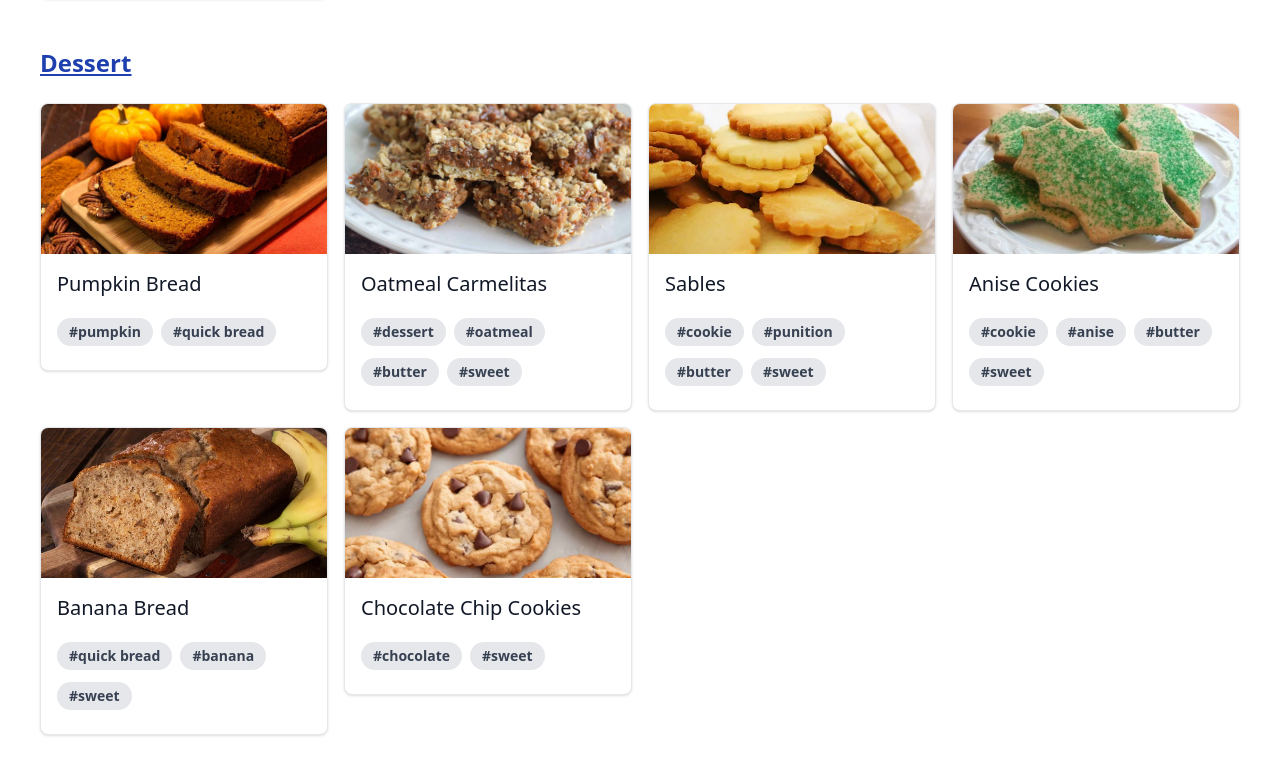
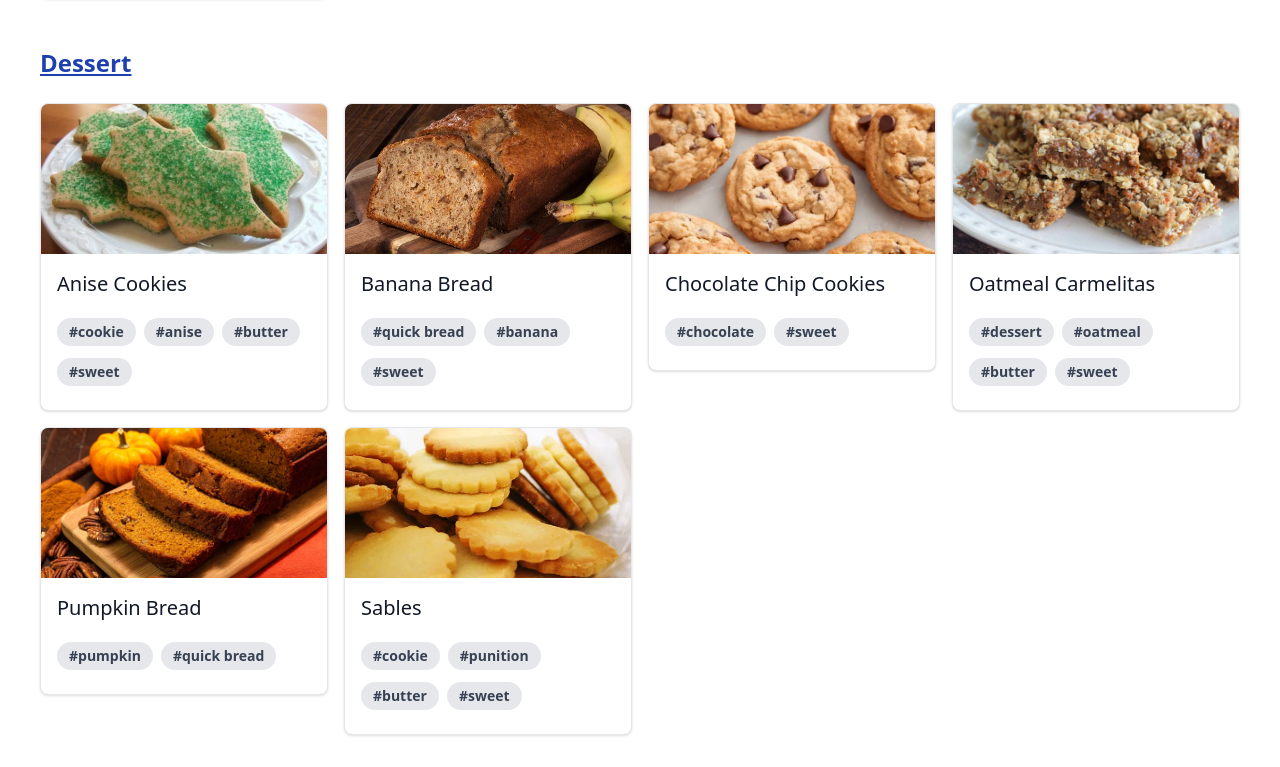
Before and after one commit to tracysgit/recipes-react-next-js, a Next.js app: page / in a window 1280 px wide. Shown: the part 2113-2880 px from the top of the page. Built offline with nearby package versions, Linux system fonts and the light colour scheme.

Commit message:
Sorted the recipes alphabetically.

```diff
--- a/src/app/category/[categorySlug]/page.js
+++ b/src/app/category/[categorySlug]/page.js
@@ -1,12 +1,25 @@
 import { notFound } from 'next/navigation';
 import H1Headline from '@/components/headlines/h1Headline';
 import { CardImageTop } from '@/components/cards/cardImageTop';
-import { capitalizeFirstLetter } from '@/lib/utils';
-import { getCategory, getRecipesByCategory } from '@/lib/recipes';
+import { capitalizeFirstLetter, sortArrayOfObjAsc } from '@/lib/utils';
+import { getRecipesByCategory } from '@/lib/recipes';
+
+export async function generateMetadata({ params }) {
+  const category = params.categorySlug;
+
+  if (!category) {
+    notFound();
+  }
+
+  return {
+    title: category
+  };
+}
 
 export default function CategorySlugPage({ params }) {
-  const category = getCategory(params.categorySlug);
+  const category = params.categorySlug;
   const recipes = getRecipesByCategory(category);
+  const recipesAscending = sortArrayOfObjAsc(recipes, 'name');
 
   return (
     <>
@@ -16,7 +29,7 @@ export default function CategorySlugPage({ params }) {
         aria-labelledby={`deck__title-${category.toLowerCase()}`}
       >
         <ul className="deck--grid-card-image-upper mb-10 mt-4 grid grid-cols-1 gap-4 sm:grid-cols-2 md:grid-cols-3 lg:grid-cols-4">
-          {recipes
+          {recipesAscending
             .filter((recipe) =>
               recipe.category
                 .toLowerCase()
--- a/src/app/page.js
+++ b/src/app/page.js
@@ -3,7 +3,7 @@ import Link from 'next/link';
 import H1Headline from '@/components/headlines/h1Headline';
 import { CardImageTop } from '@/components/cards/cardImageTop';
 import { getCategories, getRecipes } from '@/lib/recipes';
-import { capitalizeFirstLetter } from '@/lib/utils';
+import { capitalizeFirstLetter, sortArrayOfObjAsc } from '@/lib/utils';
 
 export const metadata = {
   title: 'Home | Recipes',
@@ -12,6 +12,7 @@ export const metadata = {
 export default function Home() {
   const categories = getCategories();
   const recipes = getRecipes();
+  const recipesAscending = sortArrayOfObjAsc(recipes, 'name');
 
   return (
     <>
@@ -33,7 +34,7 @@ export default function Home() {
                 </Link>
               </h2>
               <ul className="deck--grid-card-image-upper mb-10 mt-4 grid grid-cols-1 gap-4 sm:grid-cols-2 md:grid-cols-3 lg:grid-cols-4">
-                {recipes
+                {recipesAscending
                   .filter((recipe) =>
                     recipe.category
                       .toLowerCase()
@@ -58,112 +59,3 @@ export default function Home() {
     </>
   )
 }
-
-
-{/* <main className="flex min-h-screen flex-col items-center justify-between p-24">
-      <div className="z-10 max-w-5xl w-full items-center justify-between font-mono text-sm lg:flex">
-        <p className="fixed left-0 top-0 flex w-full justify-center border-b border-gray-300 bg-gradient-to-b from-zinc-200 pb-6 pt-8 backdrop-blur-2xl dark:border-neutral-800 dark:bg-zinc-800/30 dark:from-inherit lg:static lg:w-auto  lg:rounded-xl lg:border lg:bg-gray-200 lg:p-4 lg:dark:bg-zinc-800/30">
-          Get started by editing&nbsp;
-          <code className="font-mono font-bold">src/app/page.js</code>
-        </p>
-        <div className="fixed bottom-0 left-0 flex h-48 w-full items-end justify-center bg-gradient-to-t from-white via-white dark:from-black dark:via-black lg:static lg:h-auto lg:w-auto lg:bg-none">
-          <a
-            className="pointer-events-none flex place-items-center gap-2 p-8 lg:pointer-events-auto lg:p-0"
-            href="https://vercel.com?utm_source=create-next-app&utm_medium=appdir-template&utm_campaign=create-next-app"
-            target="_blank"
-            rel="noopener noreferrer"
-          >
-            By{' '}
-            <Image
-              src="/vercel.svg"
-              alt="Vercel Logo"
-              className="dark:invert"
-              width={100}
-              height={24}
-              priority
-            />
-          </a>
-        </div>
-      </div>
-
-      <div className="relative flex place-items-center before:absolute before:h-[300px] before:w-[480px] before:-translate-x-1/2 before:rounded-full before:bg-gradient-radial before:from-white before:to-transparent before:blur-2xl before:content-[''] after:absolute after:-z-20 after:h-[180px] after:w-[240px] after:translate-x-1/3 after:bg-gradient-conic after:from-sky-200 after:via-blue-200 after:blur-2xl after:content-[''] before:dark:bg-gradient-to-br before:dark:from-transparent before:dark:to-blue-700 before:dark:opacity-10 after:dark:from-sky-900 after:dark:via-[#0141ff] after:dark:opacity-40 before:lg:h-[360px] z-[-1]">
-        <Image
-          className="relative dark:drop-shadow-[0_0_0.3rem_#ffffff70] dark:invert"
-          src="/next.svg"
-          alt="Next.js Logo"
-          width={180}
-          height={37}
-          priority
-        />
-      </div>
-
-      <div className="mb-32 grid text-center lg:max-w-5xl lg:w-full lg:mb-0 lg:grid-cols-4 lg:text-left">
-        <a
-          href="https://nextjs.org/docs?utm_source=create-next-app&utm_medium=appdir-template&utm_campaign=create-next-app"
-          className="group rounded-lg border border-transparent px-5 py-4 transition-colors hover:border-gray-300 hover:bg-gray-100 hover:dark:border-neutral-700 hover:dark:bg-neutral-800/30"
-          target="_blank"
-          rel="noopener noreferrer"
-        >
-          <h2 className={`mb-3 text-2xl font-semibold`}>
-            Docs{' '}
-            <span className="inline-block transition-transform group-hover:translate-x-1 motion-reduce:transform-none">
-              -&gt;
-            </span>
-          </h2>
-          <p className={`m-0 max-w-[30ch] text-sm opacity-50`}>
-            Find in-depth information about Next.js features and API.
-          </p>
-        </a>
-
-        <a
-          href="https://nextjs.org/learn?utm_source=create-next-app&utm_medium=appdir-template-tw&utm_campaign=create-next-app"
-          className="group rounded-lg border border-transparent px-5 py-4 transition-colors hover:border-gray-300 hover:bg-gray-100 hover:dark:border-neutral-700 hover:dark:bg-neutral-800 hover:dark:bg-opacity-30"
-          target="_blank"
-          rel="noopener noreferrer"
-        >
-          <h2 className={`mb-3 text-2xl font-semibold`}>
-            Learn{' '}
-            <span className="inline-block transition-transform group-hover:translate-x-1 motion-reduce:transform-none">
-              -&gt;
-            </span>
-          </h2>
-          <p className={`m-0 max-w-[30ch] text-sm opacity-50`}>
-            Learn about Next.js in an interactive course with&nbsp;quizzes!
-          </p>
-        </a>
-
-        <a
-          href="https://vercel.com/templates?framework=next.js&utm_source=create-next-app&utm_medium=appdir-template&utm_campaign=create-next-app"
-          className="group rounded-lg border border-transparent px-5 py-4 transition-colors hover:border-gray-300 hover:bg-gray-100 hover:dark:border-neutral-700 hover:dark:bg-neutral-800/30"
-          target="_blank"
-          rel="noopener noreferrer"
-        >
-          <h2 className={`mb-3 text-2xl font-semibold`}>
-            Templates{' '}
-            <span className="inline-block transition-transform group-hover:translate-x-1 motion-reduce:transform-none">
-              -&gt;
-            </span>
-          </h2>
-          <p className={`m-0 max-w-[30ch] text-sm opacity-50`}>
-            Explore starter templates for Next.js.
-          </p>
-        </a>
-
-        <a
-          href="https://vercel.com/new?utm_source=create-next-app&utm_medium=appdir-template&utm_campaign=create-next-app"
-          className="group rounded-lg border border-transparent px-5 py-4 transition-colors hover:border-gray-300 hover:bg-gray-100 hover:dark:border-neutral-700 hover:dark:bg-neutral-800/30"
-          target="_blank"
-          rel="noopener noreferrer"
-        >
-          <h2 className={`mb-3 text-2xl font-semibold`}>
-            Deploy{' '}
-            <span className="inline-block transition-transform group-hover:translate-x-1 motion-reduce:transform-none">
-              -&gt;
-            </span>
-          </h2>
-          <p className={`m-0 max-w-[30ch] text-sm opacity-50`}>
-            Instantly deploy your Next.js site to a shareable URL with Vercel.
-          </p>
-        </a>
-      </div>
-    </main> */}
--- a/src/app/recipes/[recipeSlug]/page.js
+++ b/src/app/recipes/[recipeSlug]/page.js
@@ -3,8 +3,6 @@ import Image from 'next/image';
 import { notFound } from 'next/navigation';
 import H1Headline from '@/components/headlines/h1Headline';
 import { getRecipe } from '@/lib/recipes';
-
-import classes from './page.module.css';
 
 export async function generateMetadata({ params }) {
   const recipe = getRecipe(params.recipeSlug);
--- a/src/app/recipes/[recipeSlug]/page.module.css
+++ /dev/null
@@ -1,4 +0,0 @@
-.recipe-card__wrapper {
-  /* max-width: 900px;
-  margin:0 auto; */
-}
--- a/src/json/data.json
+++ b/src/json/data.json
@@ -111,6 +111,7 @@
     },
     {
       "name": "Anise Cookies",
+      "name_slug": "anise-cookies",
       "category": "dessert",
       "tags": [
         "cookie",
--- a/src/lib/recipes.js
+++ b/src/lib/recipes.js
@@ -5,9 +5,9 @@ export function getCategories() {
   return data.categories;
 }
 
-export function getCategory(slug) {
-  return slug;
-}
+// export function getCategory(slug) {
+//   return slug;
+// }
 
 export function getRecipes() {
   return data.recipes;
--- a/src/lib/utils.js
+++ b/src/lib/utils.js
@@ -7,3 +7,20 @@ export const capitalizeFirstLetter = (string) => {
 export const slugifyString = (string) => {
   return slugify(string, { lower: true });
 };
+
+export const sortArrayOfObjAsc = (array, key) => {
+  const arrayAscending = [...array].sort((a, b) => {
+    const nameA = a[key].toUpperCase(); // ignore upper and lowercase
+    const nameB = b[key].toUpperCase(); // ignore upper and lowercase
+    if (nameA < nameB) {
+      return -1;
+    }
+    if (nameA > nameB) {
+      return 1;
+    }
+    return 0;
+  });
+
+  return arrayAscending;
+
+};
```
Also changed, not shown: 1 other file (tests, documents, lock files or other folders).
